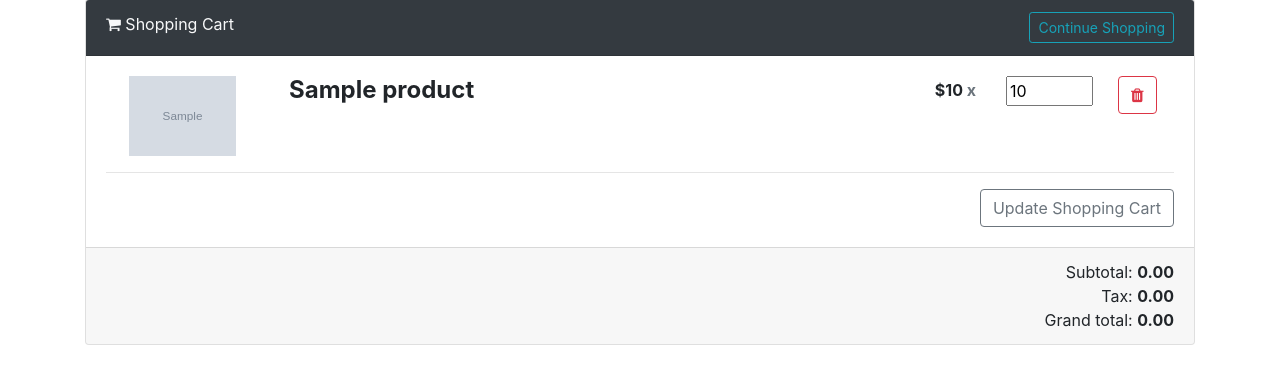
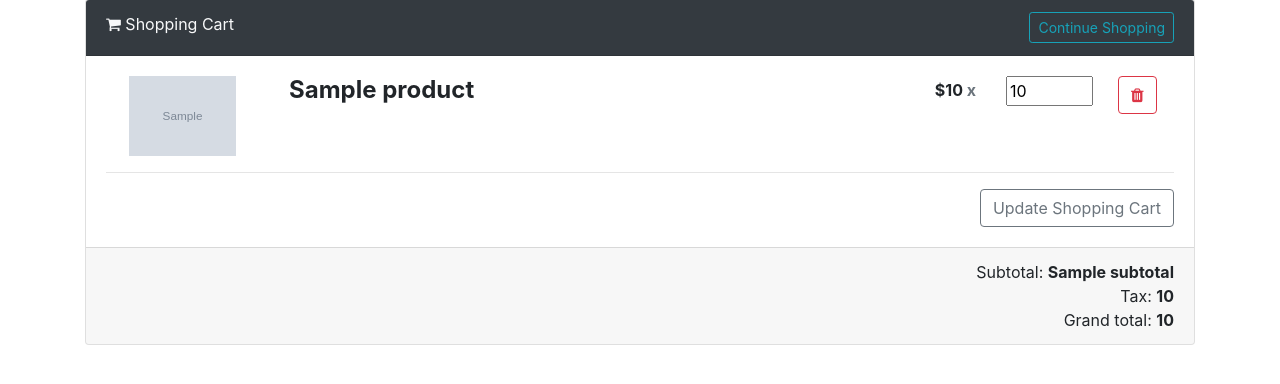
Before and after one commit to Jay8991/fakebook, a Python web app: template app/templates/shop/cart.html in a window 1280 px wide. Shown: the part 159-543 px from the top of the page. Run offline with Jinja, Linux system fonts and the light colour scheme; the template is opened without the code that fills it: most values are stand-ins (such as "Sample title", 1, 10 or a date in 2020); grey boxes marked "Sample" are stand-in pictures; some libraries are stand-ins or nearby versions.

Commit message:
added subtotal and grandtotal to checkout route

```diff
--- a/app/templates/shop/cart.html
+++ b/app/templates/shop/cart.html
@@ -73,13 +73,13 @@
                     </div> -->
                 <div class="text-right">
                     <div class="cart-totals">
-                        Subtotal: <b>0.00</b>
+                        Subtotal: <b>{{ subtotal }}</b>
                     </div>
                     <div class="cart-totals">
-                        Tax: <b>0.00</b>
+                        Tax: <b>{{ tax}}</b>
                     </div>
                     <div class="cart-totals">
-                        Grand total: <b>0.00</b>
+                        Grand total: <b>{{ grand_total }}</b>
                     </div>
                 </div>
             </div>
```
Also changed, not shown: app/blueprints/shop/routes.py (+21 -2 lines).
